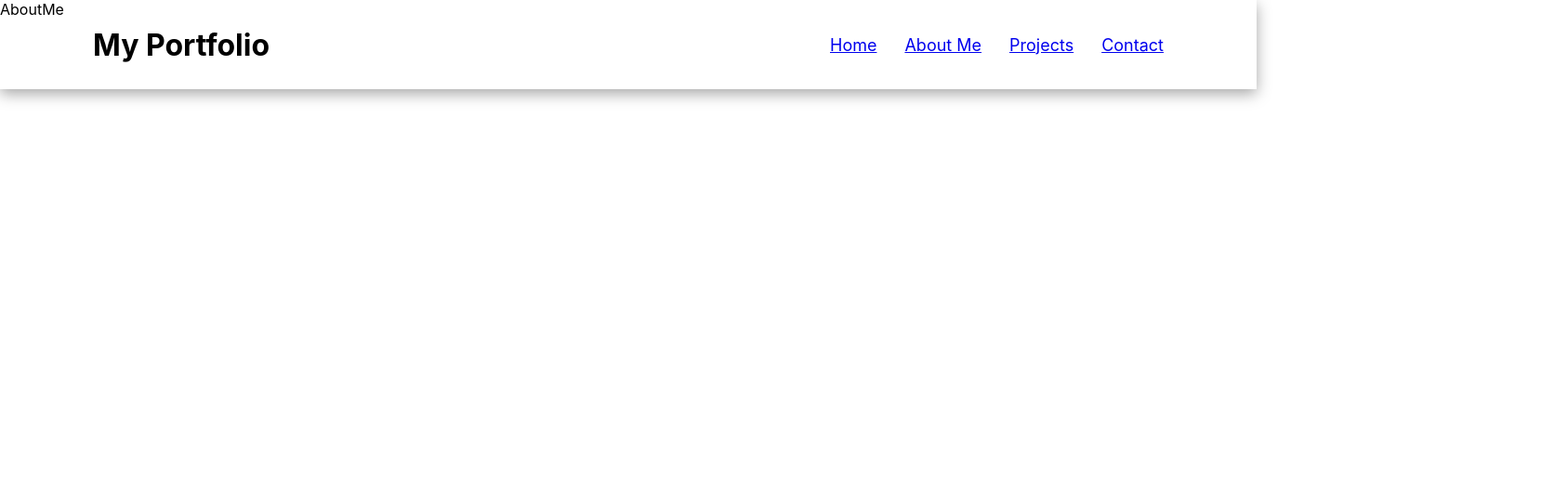
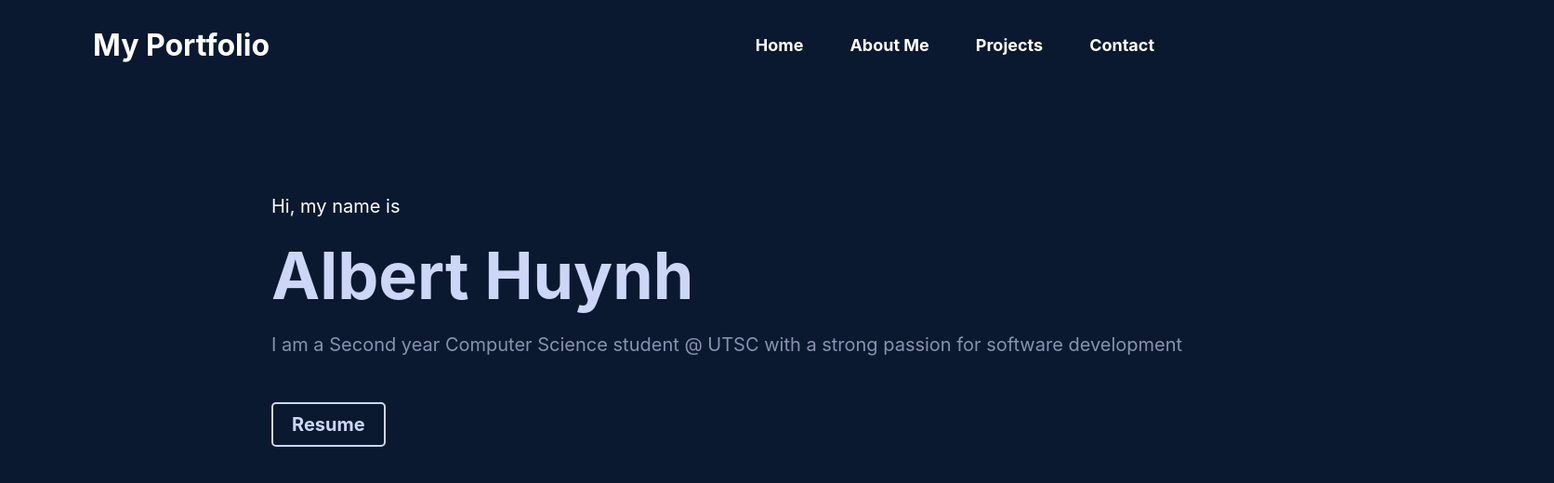
Before and after one commit to Phalanyx/AlbertHuynh, a React (Create React App) app in the folder my-app/: page / in a window 1280 px wide. Shown: the top 520 px of the page at 93% size, 1672 px wide, since content can reach past the window. Built offline with nearby package versions, Linux system fonts and the light colour scheme.

Commit message:
added some style

```diff
--- /dev/null
+++ b/my-app/src/components/AboutMe.css
@@ -0,0 +1,57 @@
+.aboutme{
+  padding: 50px 100px;
+  width: 100%;
+  height: 1500px;
+  margin-left: 15%;
+  margin-top: 5%;
+}
+
+.aboutme .intro{
+    font-size: 20px;
+    display: flex;
+    justify-content: left;
+    text-align: left;
+    margin-bottom: 20px;
+}
+
+.aboutme .name{
+    color: #ccd6f6;
+    font-size: 70px;
+    font-weight: bold;
+    display: flex;
+    justify-content: left;
+    text-align: center;
+    margin-bottom: 20px;
+}
+
+
+
+.aboutme .buttons{
+    display: flex;
+    justify-content: left;
+    gap: 30px;
+}
+
+.aboutme .buttons a{
+    margin-top: 50px;
+    text-decoration: none;
+    color: #ccd6f6;
+    font-size: 20px;
+    font-weight: bold;
+    border-radius: 5px;
+    transition: background-color 0.3s, color 0.3s;
+    padding: 10px 20px; /* Add padding for better spacing */
+    border: 2px solid #ccd6f6; /* Custom border */
+}
+
+.aboutme .buttons a:hover{
+    background-color: #ccd6f6; /* Change background color on hover */
+    color: #0a192f; /* Change text color on hover */
+}
+
+.aboutme .body{
+    color: #8892b0;
+    font-size: 20px;
+    display: flex;
+    justify-content: left;
+}
--- a/my-app/src/components/AboutMe.js
+++ b/my-app/src/components/AboutMe.js
@@ -1,8 +1,15 @@
 import React from 'react'
-
+import './AboutMe.css'
 function AboutMe() {
   return (
-    <div className='hello'>AboutMe</div>
+    <div className='aboutme'>
+      <div className='intro'> Hi, my name is </div>
+        <div className='name'>Albert Huynh</div>
+        <div className='body'> I am a Second year Computer Science student @ UTSC with a strong passion for software development</div>
+        <div className='buttons'>
+          <a href='#home'>Resume</a>
+        </div>
+    </div>
   )
 }
 
--- a/my-app/src/components/Header.css
+++ b/my-app/src/components/Header.css
@@ -23,9 +23,19 @@ header nav ul {
   left:0;
   box-shadow: rgba(0,0,0,0.35) 0px 5px 15px;
   transition: 0.4s;
+  backdrop-filter: blur(2px);
 }
 
-.hello{
-  width: 100%;
-  height: 1500px;
+header nav ul li a {
+  text-decoration: none;
+  color: white;
+  font-weight: bold;
+  padding: 5px 10px;
+  border-radius: 5px;
+  transition: background-color 0.3s, color 0.3s;
 }
+
+header nav ul li a:hover {
+  background-color: #f0f0f0;
+  color: #007BFF;
+}
--- a/my-app/src/components/Header.js
+++ b/my-app/src/components/Header.js
@@ -1,11 +1,16 @@
 import React from 'react'
+import { useState } from 'react'
 import './Header.css'
 function Header() {
-
+  const [scroll, setScroll] = useState(false)
   window.addEventListener("scroll", function() {
-  });
+    if (window.scrollY > 100) {
+      setScroll(true)
+    } else {
+      setScroll(false)
+  }});
   return (
-    <header className='activenav'>
+    <header className={scroll ? "activenav": ""}>
     <div className='logo'>
     <h1>My Portfolio</h1>
     </div>
--- a/my-app/src/index.css
+++ b/my-app/src/index.css
@@ -1,5 +1,7 @@
 body {
   margin: 0;
+  background-color: #0a192f;
+  color: white;
   font-family: -apple-system, BlinkMacSystemFont, 'Segoe UI', 'Roboto', 'Oxygen',
     'Ubuntu', 'Cantarell', 'Fira Sans', 'Droid Sans', 'Helvetica Neue',
     sans-serif;
```
